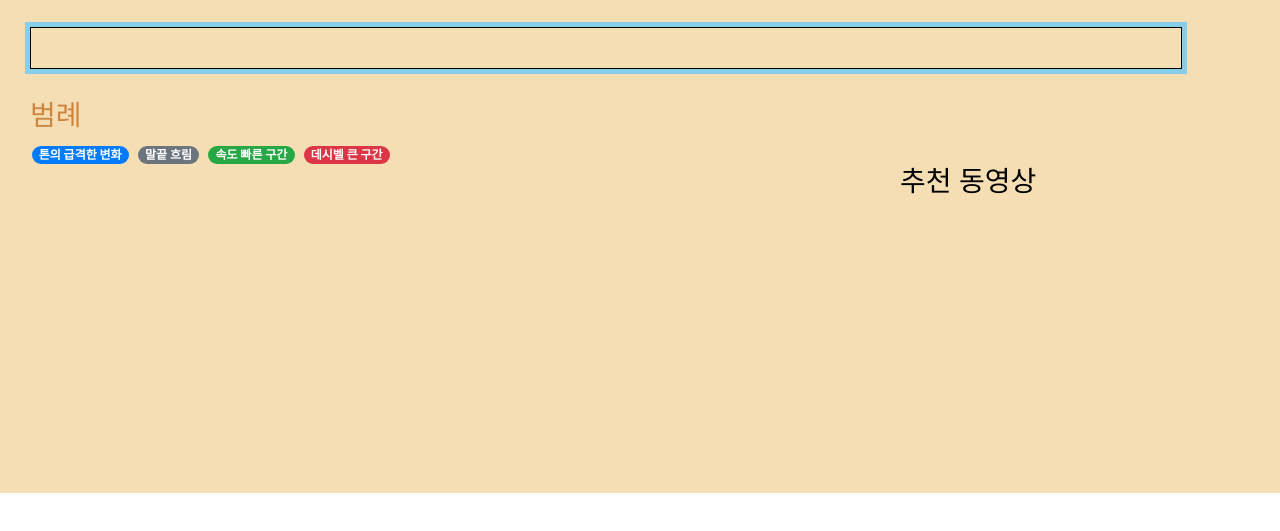
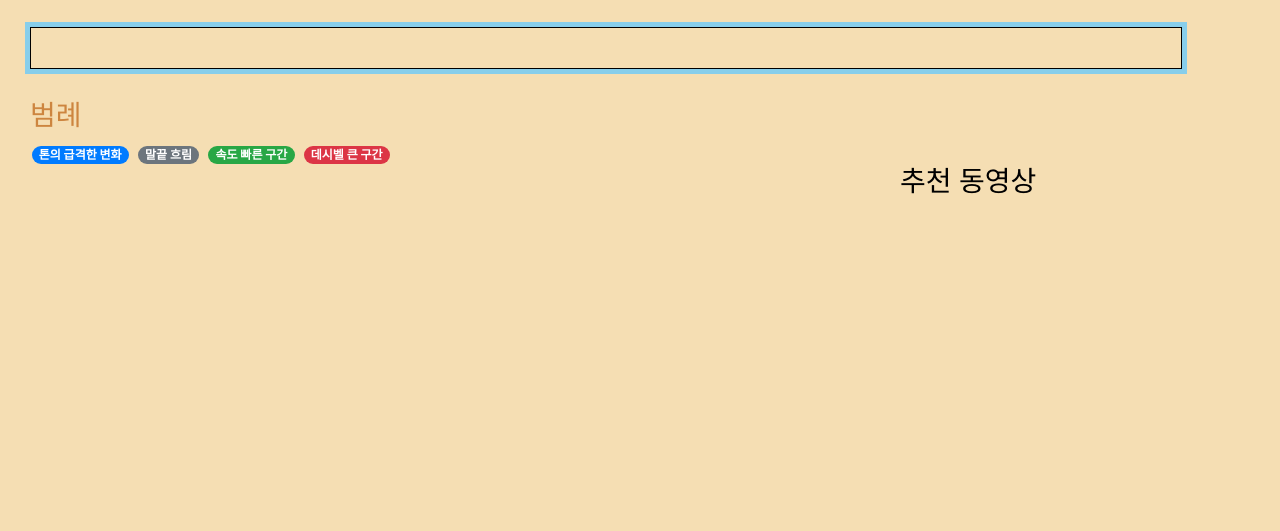
Before and after one commit to hayanmind/kaist-capstone-2018-spring, a React app in the folder react/: page / in a window 1280 px wide. Shown: the part 207-738 px from the top of the page. Built offline with nearby package versions, Linux system fonts and the light colour scheme.

Commit message:
no message

```diff
--- a/react/src/containers/app.css
+++ b/react/src/containers/app.css
@@ -1,6 +1,6 @@
 .container {
   background-color: wheat;
-  height: 700px;
+  height: 1000px;
   width: 100%;
 }
 .headline {
--- a/react/src/containers/app.js
+++ b/react/src/containers/app.js
@@ -6,6 +6,7 @@ import styles from './app.css';
 import 'bootstrap/dist/css/bootstrap.min.css';
 import 'bootstrap';
 import { loadApp } from 'actions/app';
+
 
 type Props = {
   dispatch: () => void,
```
